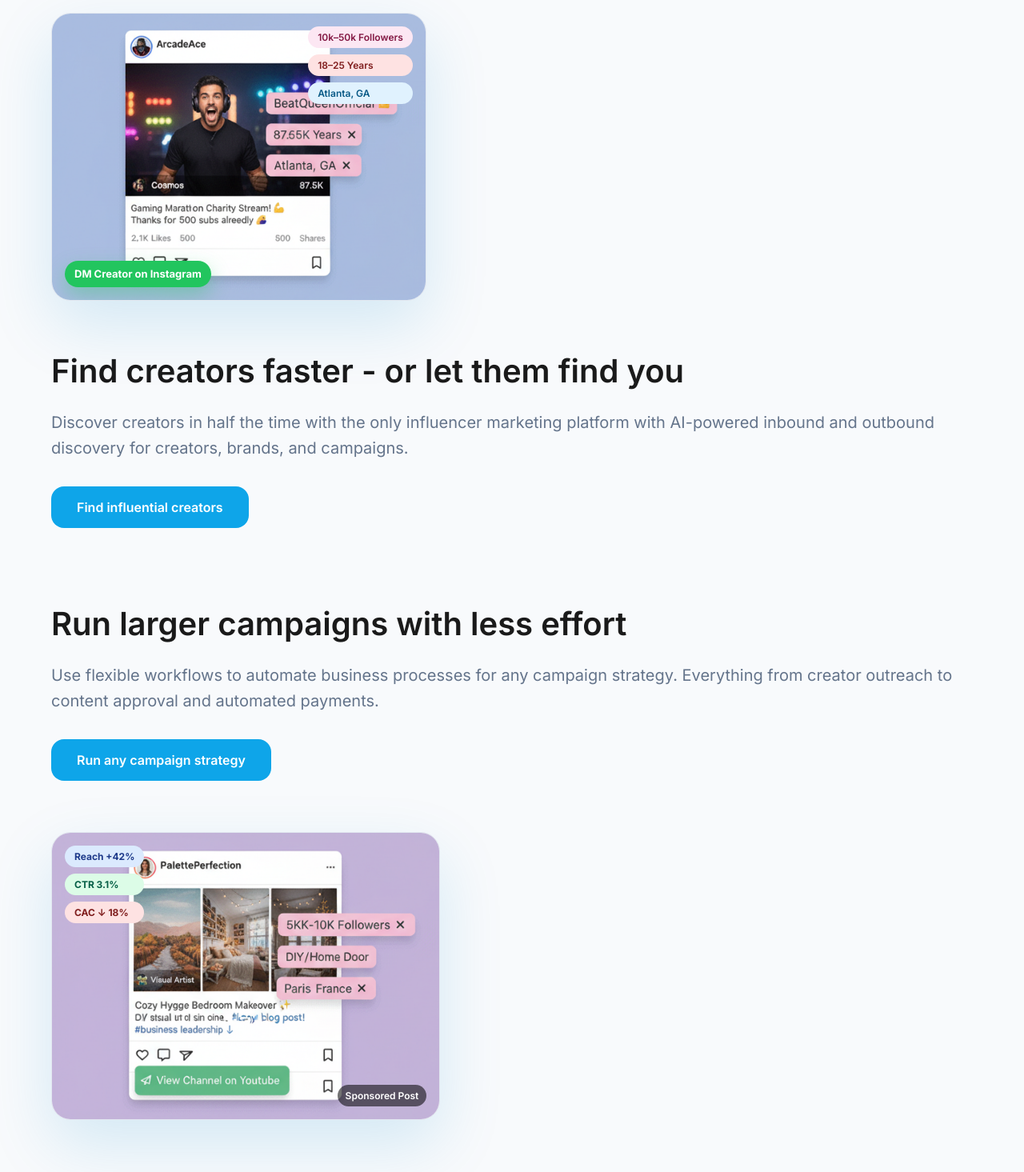
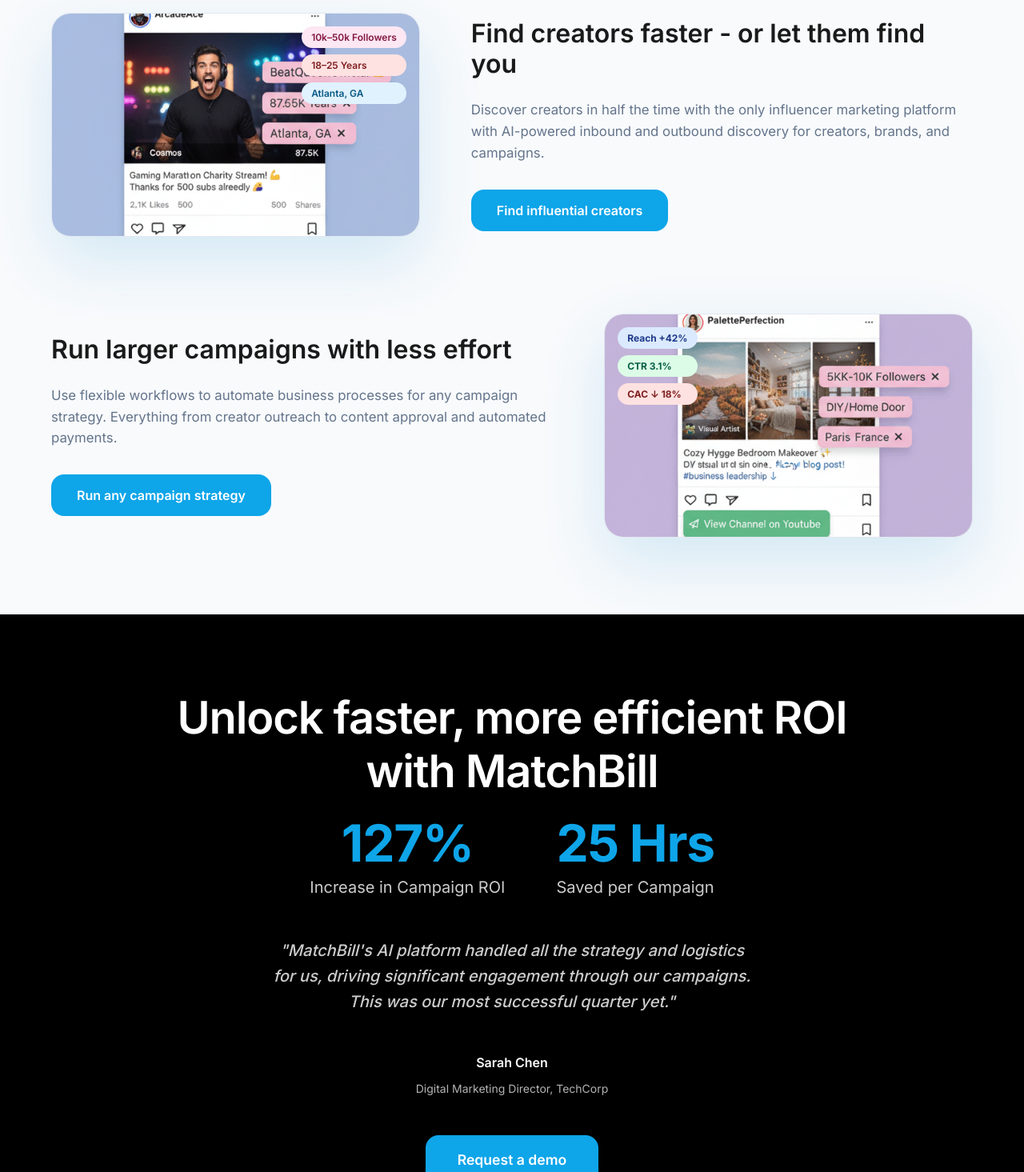
Before and after one commit to VedantGadge/taag, a React (Create React App) app: page / in a window 1280 px wide. Shown: the part 1800-3265 px from the top of the page at 80% size. Built offline with nearby package versions, Linux system fonts and the light colour scheme; no server answers.

Commit message:
fixed horizontal images n sections

```diff
--- a/src/pages/HomePage.jsx
+++ b/src/pages/HomePage.jsx
@@ -291,13 +291,13 @@
     </Box>
 
     {/* First feature - Image left, Text right */}
-        <Grid container spacing={8} alignItems="center" sx={{ mb: 12 }}>
-          <Grid item xs={12} md={6}>
+    <Box sx={{ display: 'flex', alignItems: 'center', gap: { xs: 2, md: 4 }, mb: 12, flexWrap: 'nowrap' }}>
+      <Box sx={{ flex: '0 0 40%', minWidth: 260, maxWidth: 520 }}>
         {/* Social Post style card (left of text) */}
         <Box
           sx={{
             position: 'relative',
-                height: { xs: 280, md: 360 },
+            height: { xs: 280, md: 280 },
             borderRadius: 3,
             overflow: 'hidden',
             border: '1px solid #e2e8f0',
@@ -320,32 +320,14 @@
             <Box sx={{ px: 1.5, py: 0.5, borderRadius: 999, bgcolor: '#e0f2fe', color: '#075985', fontSize: 12, fontWeight: 600 }}>Atlanta, GA</Box>
           </Box>
 
-              {/* CTA chip */}
-              <Box
-                sx={{
-                  position: 'absolute',
-                  left: 16,
-                  bottom: 16,
-                  px: 1.5,
-                  py: 0.75,
-                  borderRadius: 999,
-                  bgcolor: '#22c55e',
-                  color: 'white',
-                  fontSize: 13,
-                  fontWeight: 700,
-                  boxShadow: '0 10px 24px rgba(34, 197, 94, 0.35)'
-                }}
-              >
-                DM Creator on Instagram
+
         </Box>
       </Box>
-          </Grid>
-          <Grid item xs={12} md={6}>
-            <Box>
+      <Box sx={{ flex: '1 1 0', pl: { md: 4 } }}>
           <Typography
             variant="h3"
             sx={{
-                  fontSize: { xs: '2rem', md: '2.5rem' },
+              fontSize: { xs: '1.8rem', md: '2rem' },
               fontWeight: 600,
               mb: 3,
               color: '#1a1a1a',
@@ -360,7 +342,8 @@
               color: '#64748b',
               fontWeight: 400,
               lineHeight: 1.6,
-                  mb: 4
+              mb: 4,
+              fontSize: { xs: '1rem', md: '1.05rem' }
             }}
           >
             Discover creators in half the time with the only influencer marketing platform
@@ -385,17 +368,15 @@
             Find influential creators
           </Button>
       </Box>
-          </Grid>
-        </Grid>
+    </Box>
 
     {/* Second feature - Text left, Image right */}
-        <Grid container spacing={8} alignItems="center">
-          <Grid item xs={12} md={6}>
-            <Box>
+    <Box sx={{ display: 'flex', alignItems: 'center', gap: { xs: 2, md: 4 }, flexWrap: 'nowrap' }}>
+      <Box sx={{ flex: '1 1 0', pr: { md: 4 } }}>
           <Typography
             variant="h3"
             sx={{
-                  fontSize: { xs: '2rem', md: '2.5rem' },
+              fontSize: { xs: '1.8rem', md: '2rem' },
               fontWeight: 600,
               mb: 3,
               color: '#1a1a1a',
@@ -410,7 +391,8 @@
               color: '#64748b',
               fontWeight: 400,
               lineHeight: 1.6,
-                  mb: 4
+              mb: 4,
+              fontSize: { xs: '1rem', md: '1.05rem' }
             }}
           >
             Use flexible workflows to automate business processes for any campaign strategy.
@@ -435,14 +417,13 @@
             Run any campaign strategy
           </Button>
       </Box>
-          </Grid>
 
-          <Grid item xs={12} md={6}>
+      <Box sx={{ flex: '0 0 40%', minWidth: 260, maxWidth: 520 }}>
         {/* Social Post style card (right of text) */}
         <Box
           sx={{
             position: 'relative',
-                height: { xs: 280, md: 360 },
+            height: { xs: 280, md: 280 },
             borderRadius: 3,
             overflow: 'hidden',
             border: '1px solid #e2e8f0',
@@ -465,28 +446,12 @@
             <Box sx={{ px: 1.5, py: 0.5, borderRadius: 999, bgcolor: '#fee2e2', color: '#7f1d1d', fontSize: 12, fontWeight: 700 }}>CAC ↓ 18%</Box>
           </Box>
 
-              {/* Caption chip */}
-              <Box
-                sx={{
-                  position: 'absolute',
-                  right: 16,
-                  bottom: 16,
-                  px: 1.25,
-                  py: 0.5,
-                  borderRadius: 999,
-                  bgcolor: 'rgba(0,0,0,0.55)',
-                  color: 'white',
-                  fontSize: 12,
-                  fontWeight: 600,
-                }}
-              >
-                Sponsored Post
         </Box>
       </Box>
-          </Grid>
-        </Grid>
+    </Box>
   </Container>
 </Box>
+
 
 
 
```
Lines whose indentation alone changed are shown as unchanged.
